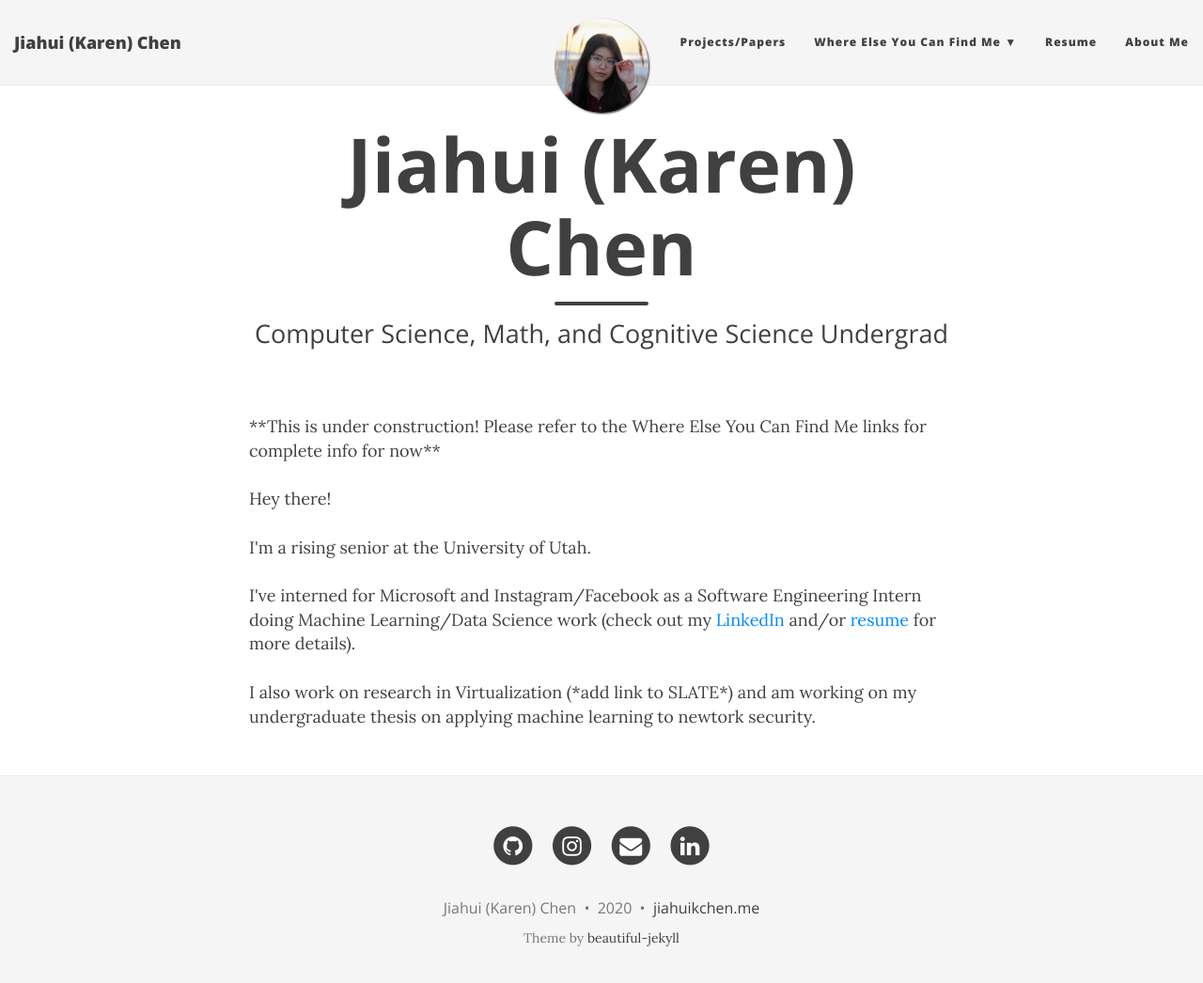
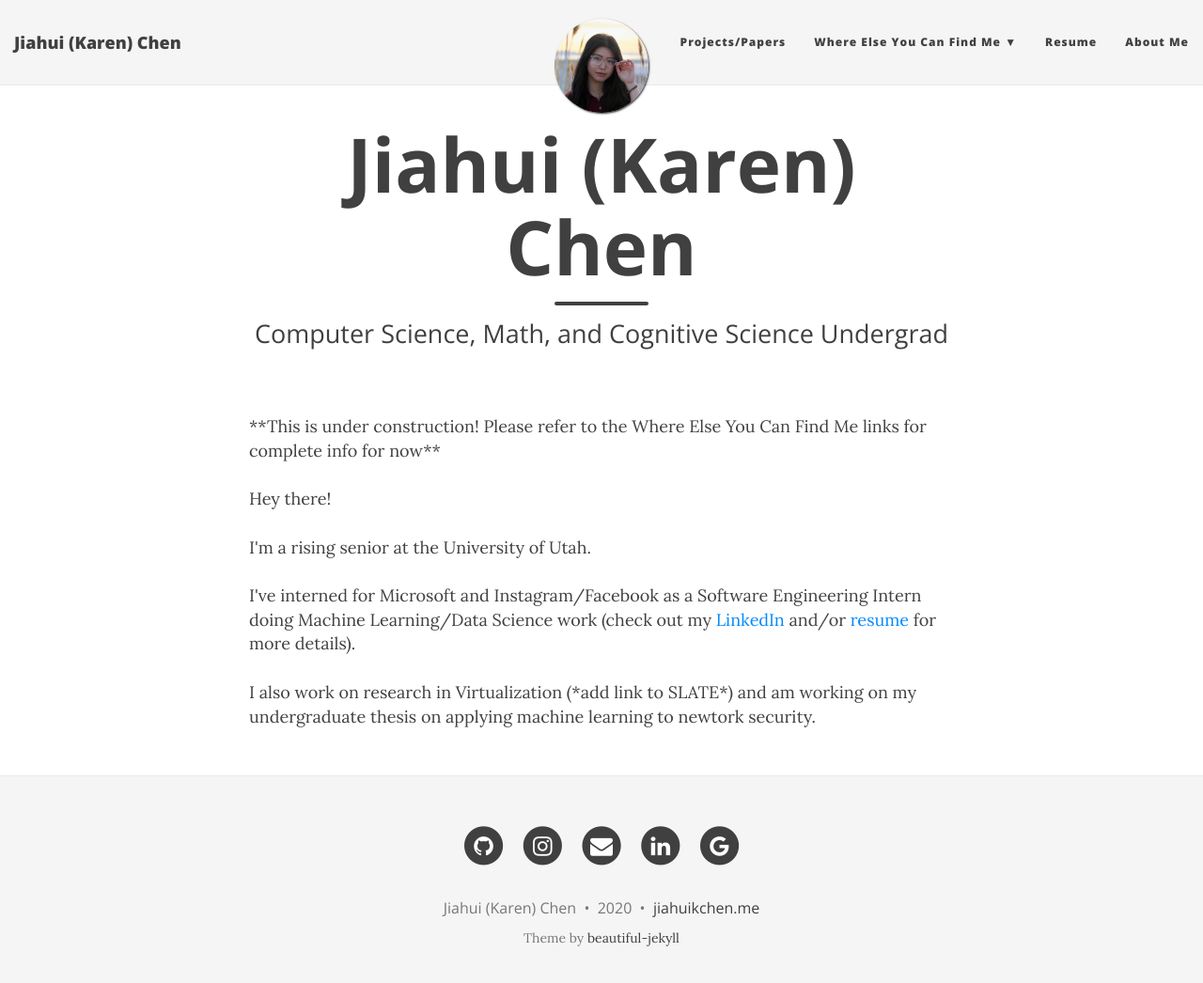
Before and after one commit to JiahuiKChen/JiahuiKChen.github.io, a Jekyll site: the page built from index.html, in a window 1280 px wide and 1059 px high. Shown: the top 1046 px of the window at 94% size. Built offline with Jekyll 4.4.1, drawn with Linux system fonts in a browser that asks for light colours; nearby versions of some CDN libraries; the list of posts is cut into pages by our own code.

Commit message:
Added Google Scholar icon and link

```diff
--- a/_config.yml
+++ b/_config.yml
@@ -30,7 +30,6 @@ navbar-links:
     - LinkedIn: "https://linkedin.com/in/jiahui-k-chen/"
     - GitHub: "https://github.com/JiahuiKChen"
     - Instagram: "https://www.instagram.com/jiahui.k.chen"
-#   Resume: "https://sjackman.ca/resume"
   Resume: "resume"
   About Me: "about-me"
 
@@ -39,7 +38,8 @@ author:
   email: "jiahui.k.chen@gmail.com"
   github: "JiahuiKChen"
   instagram: "jiahui.k.chen"
-#   googlescholar: "wFl3qXAAAAAJ"
+  googlescholar: "73kzHn4AAAAJ&hl=en"
+  # googlescholar: "wFl3qXAAAAAJ" for: https://scholar.google.ca/citations?user=wFl3qXAAAAAJ
 #   impactstory: "0000-0002-9275-5966"
   linkedin: "in/jiahui-k-chen/"
 
@@ -47,7 +47,7 @@ footer-links-active:
   email: true
   instagram: true
   github: true
-  googlescholar: false
+  googlescholar: true
   impactstory: false
   linkedin: true
   twitter: false
--- a/_includes/footer.html
+++ b/_includes/footer.html
@@ -63,6 +63,16 @@
             </a>
           </li>
           {% endif %}
+      {% if site.author.googlescholar and site.footer-links-active.googlescholar %}
+          <li>
+            <a href="https://scholar.google.com/citations?user={{ site.author.googlescholar }}" title="Google Scholar">
+              <span class="fa-stack fa-lg">
+                <i class="fa fa-circle fa-stack-2x"></i>
+                <i class="fa fa-google fa-stack-1x fa-inverse"></i>
+              </span>
+            </a>
+          </li>
+          {% endif %}
 		  {% if site.author.stackoverflow and site.footer-links-active.stackoverflow %}
           <li>
             <a href="https://stackoverflow.com/users/{{ site.author.stackoverflow }}" title="StackOverflow">
```
